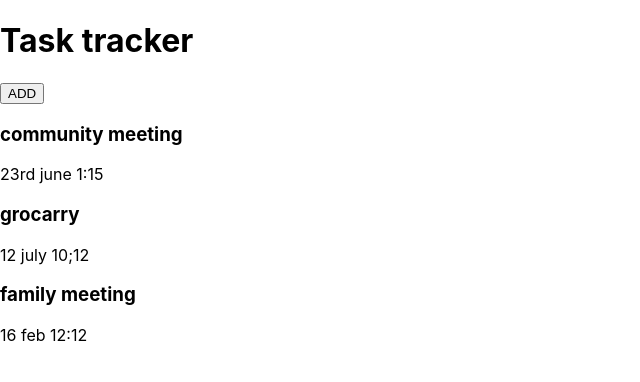
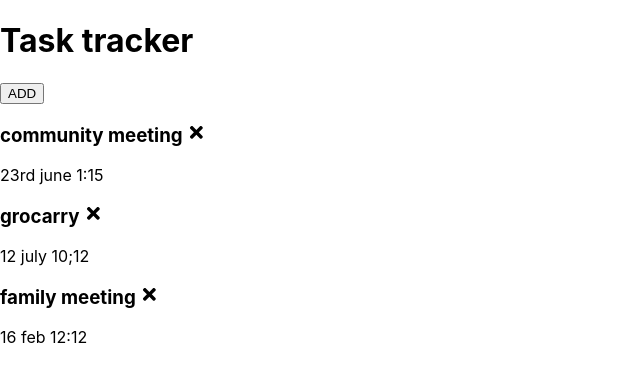
Before and after one commit to Manjukcthapa/mytask, a React (Create React App) app: page / in a window 1280 px wide. Shown: the top 382 px of the page, without its empty margins (0-640 px from the left). Built offline with nearby package versions, Linux system fonts and the light colour scheme.

Commit message:
added delete icons in task component

```diff
--- a/package.json
+++ b/package.json
@@ -8,6 +8,7 @@
     "@testing-library/user-event": "^13.5.0",
     "react": "^18.1.0",
     "react-dom": "^18.1.0",
+    "react-icons": "^4.4.0",
     "react-scripts": "5.0.1",
     "web-vitals": "^2.1.4"
   },
--- a/src/component/Task.js
+++ b/src/component/Task.js
@@ -1,11 +1,12 @@
+import {FaTimes} from 'react-icons/fa'
 function Task ({task}){
 
     return(
         <>
-        <h3>{task.text}</h3>
+        <h3>{task.text} <FaTimes/></h3>
     <p>{task.date}</p>
         </>
     )
 }
 
-export default Task
+export default Task;
```
Also changed, not shown: 1 other file (tests, documents, lock files or other folders).
